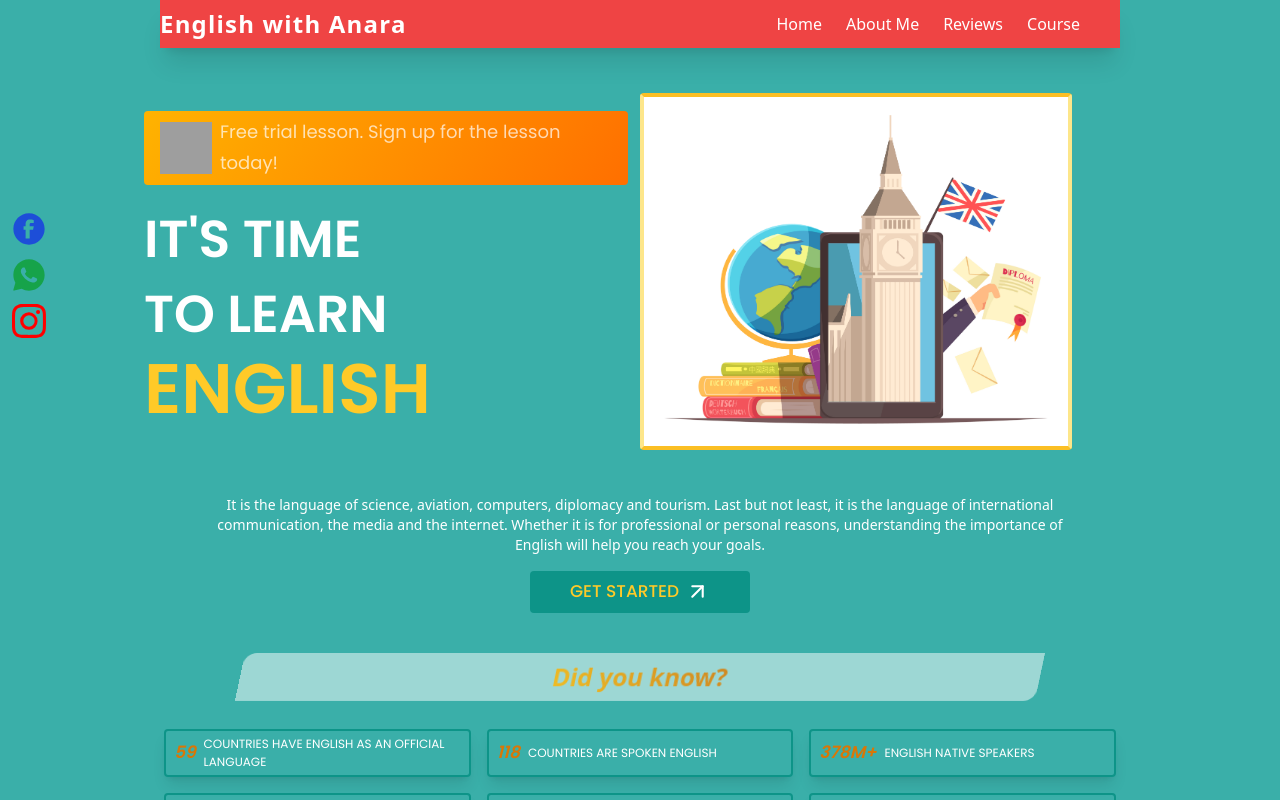
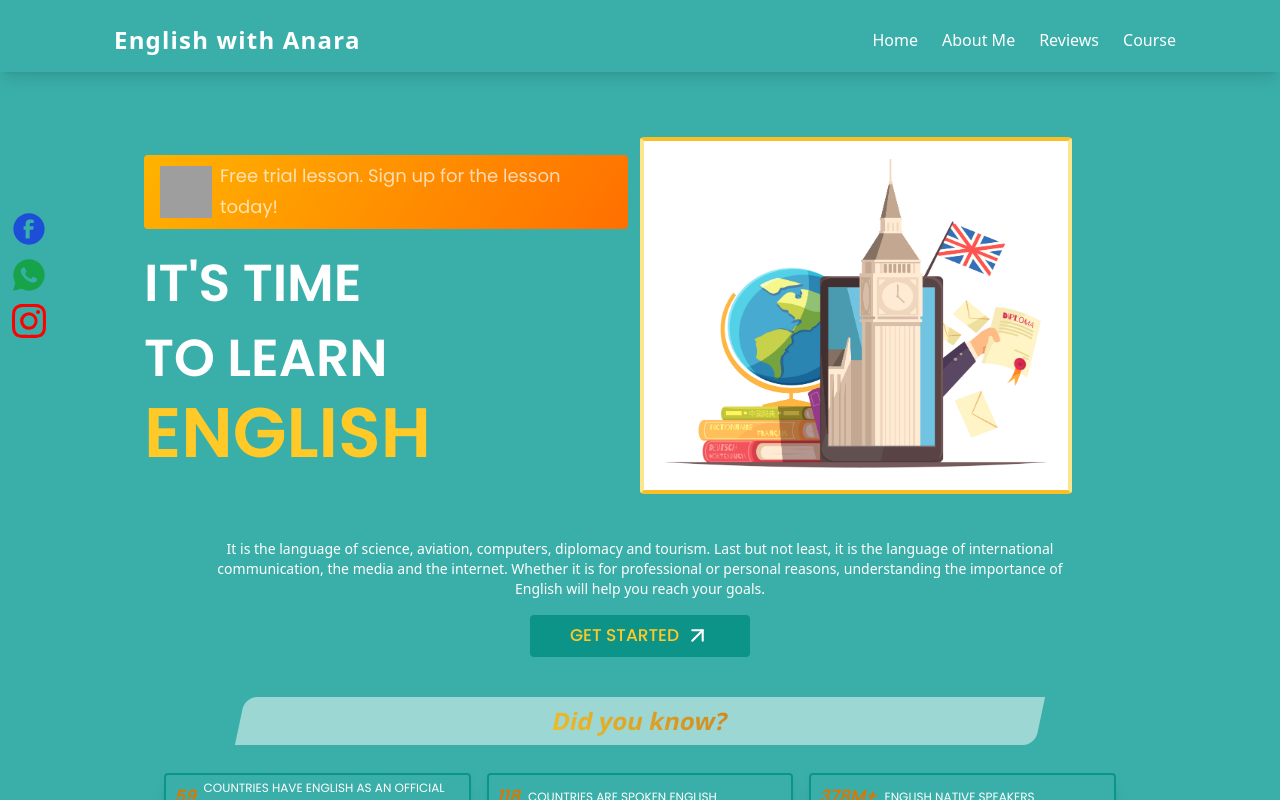
Before and after one commit to Dina2703/anara-website, a React (Create React App) app: page / in a window 1280 px wide. Shown: the top 800 px of the page. Built offline with nearby package versions, Linux system fonts and the light colour scheme; grey boxes are pictures that could not be loaded.

Commit message:
sticky navbar

```diff
--- a/src/App.js
+++ b/src/App.js
@@ -7,12 +7,10 @@ import SocialVerticalLinks from "./components/SocialVerticalLinks";
 
 const App = () => {
   return (
-    <div className="bg-primary w-full overflow-hidden lg:px-24 pl-[50px]">
-      <div className={`${styles.paddingX} ${styles.flexCenter}`}>
-        <div className={`${styles.boxWidth}`}>
+    <>
       <Navbar />
-        </div>
-      </div>
+      <div className="bg-primary w-full  overflow-hidden lg:px-24 pl-[50px]">
+        <div className="flex-1 min-h-[100%]">
           <div className={`bg-primary ${styles.flexStart}`}>
             <div className={`${styles.boxWidth}`}>
               <Hero />
@@ -21,7 +19,6 @@ const App = () => {
           <div className={`bg-primary ${styles.paddingX} ${styles.flexStart}`}>
             <div className={`${styles.boxWidth}`}>
               <Stats />
-
               <ProsEng />
               <About />
               <Testimonials />
@@ -30,6 +27,8 @@ const App = () => {
             </div>
           </div>
         </div>
+      </div>
+    </>
   );
 };
 
--- a/src/components/Footer.js
+++ b/src/components/Footer.js
@@ -3,7 +3,7 @@ import { socialMedia } from "../constants";
 function Footer() {
   return (
     <section id="footer">
-      <div className="border-t-2 border-dimWhite w-[200vw] -ml-[200px]"></div>
+      <div className="shadow-inner h-[18px]  w-[200vw] -ml-[200px] "></div>
       <h2
         className="w-full text-center mt-4 font-bold text-white
       "
@@ -26,7 +26,7 @@ function Footer() {
         </div>
       </div>
 
-      <p className="text-[12px] p-6 text-center text-[#3B3B38] ">
+      <p className="text-[12px] p-3 text-center text-[#3B3B38] ">
         Copyright &copy; 2022. All rights reserved. <br /> Website created by
         <a
           className="underline pl-1"
--- a/src/components/Hero.js
+++ b/src/components/Hero.js
@@ -3,7 +3,7 @@ import GetStarted from "./GetStarted";
 
 function Hero() {
   return (
-    <section id="home" className="md:mx-12">
+    <section id="home" className="md:mx-12 pt-5">
       <div className={`flex flex-col sm:flex-row  `}>
         <div
           className={`flex-1 ${styles.flexStart} flex-col px-6 sm:pl-16 lg:px-0`}
--- a/src/components/Navbar.js
+++ b/src/components/Navbar.js
@@ -1,12 +1,16 @@
 import { useState } from "react";
 import { navLinks } from "../constants";
 import { FaTimes, FaBars } from "react-icons/fa";
+import styles from "../style";
 
 function Navbar() {
   const [toggle, setToggle] = useState(false);
   return (
-    <nav className="w-full h-[20px] flex py-6 justify-between items-center navbar bg-red-500  sticky top-0 z-100 shadow-xl">
-      <h1 className="font-extrabold text-white text-2xl tracking-wider">
+    <nav
+      className={`${styles.paddingX} ${styles.flexCenter} w-full  flex pt-6 pb-4  bg-primary shadow-lg justify-between items-center  sticky top-0 z-[100] cursor-pointer`}
+    >
+      <div className={`${styles.boxWidth} flex`}>
+        <h1 className="font-extrabold text-white text-2xl tracking-wider sm:pl-[50px]">
           English with Anara
         </h1>
         <ul className="list-none sm:flex hidden justify-end items-center flex-1">
@@ -56,6 +60,7 @@ function Navbar() {
             </ul>
           </div>
         </div>
+      </div>
     </nav>
   );
 }
```
Lines whose indentation alone changed are shown as unchanged.
